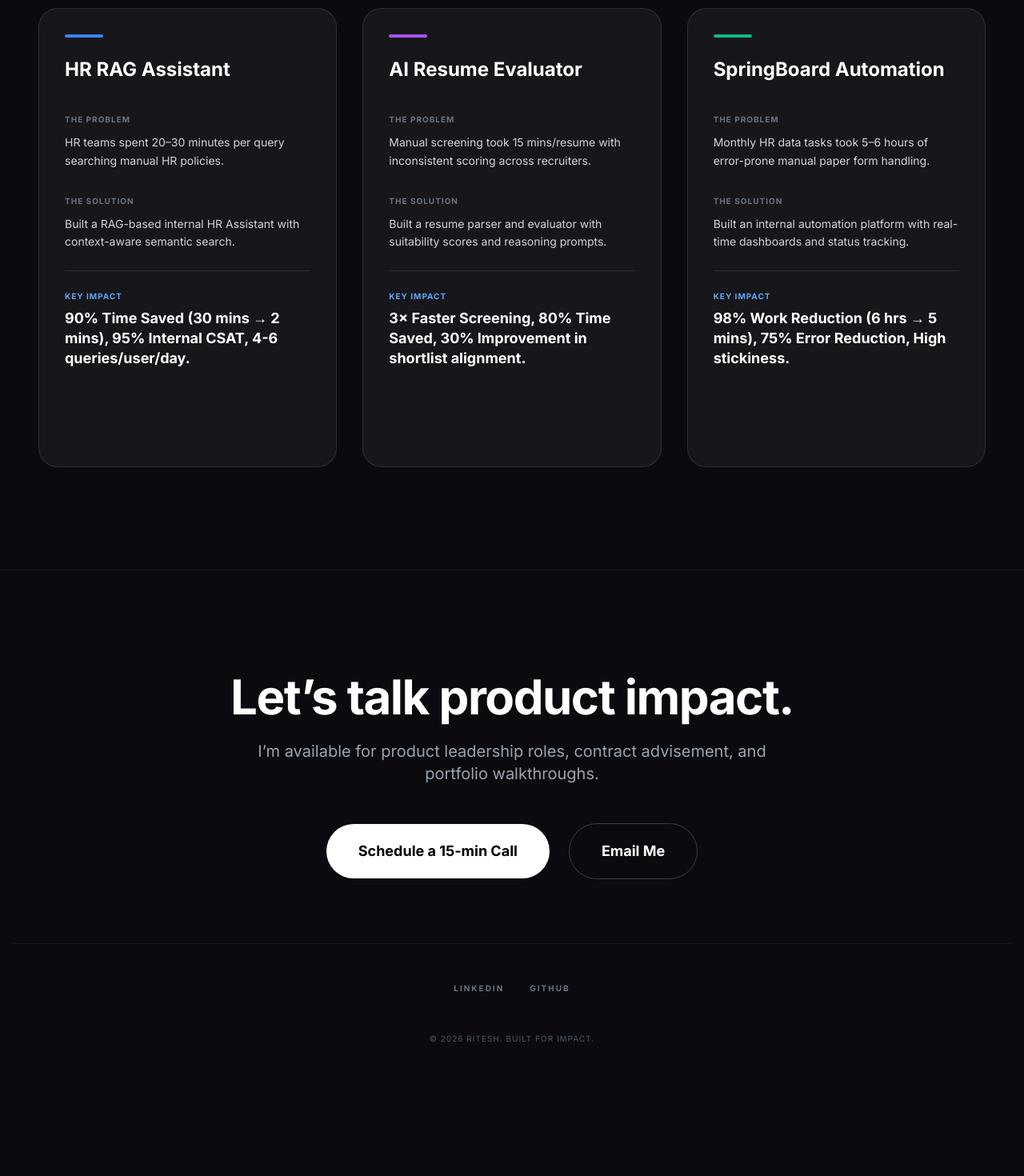
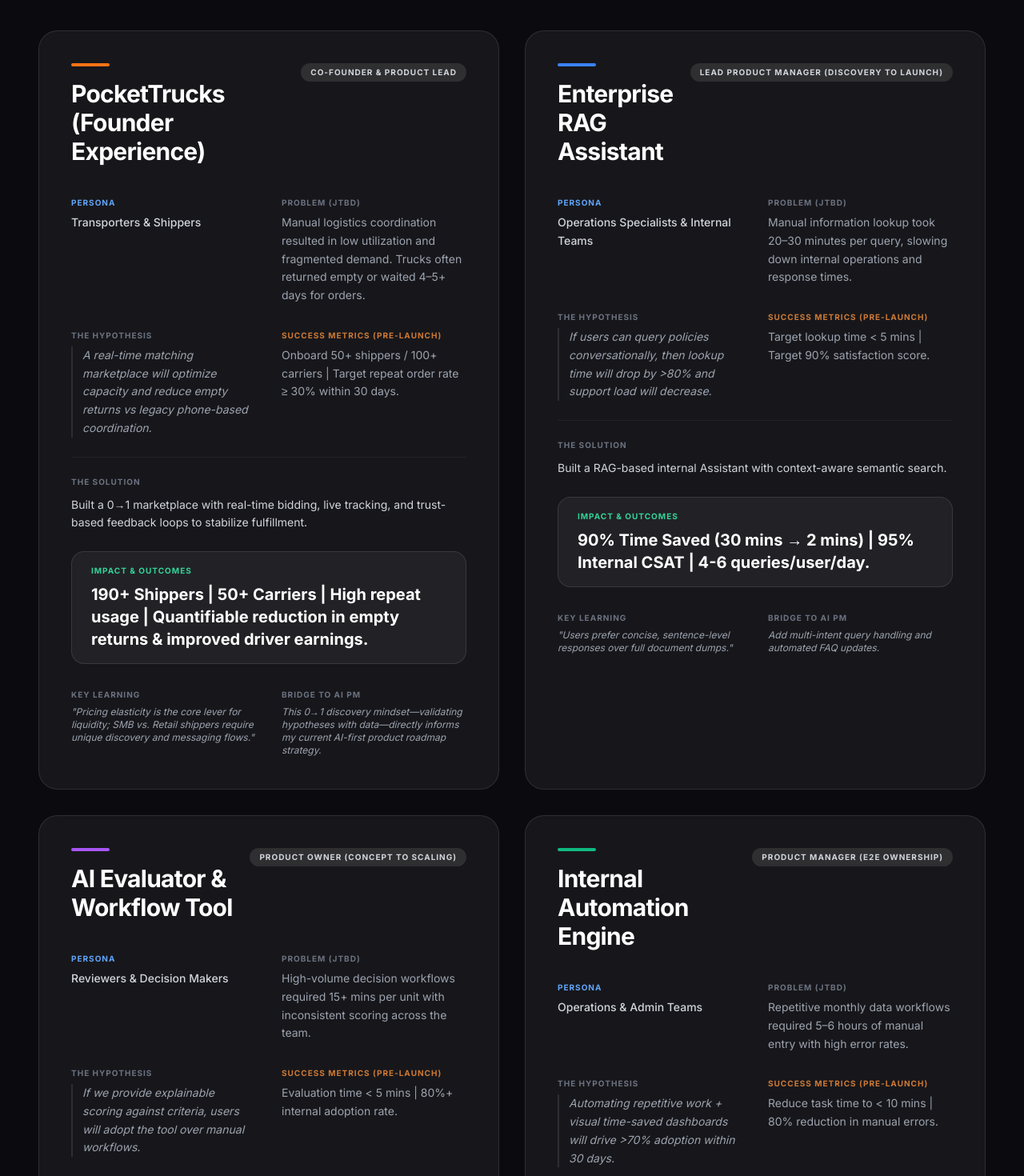
Before and after one commit to riteshnaik77/myweb, a Next.js app: page / in a window 1280 px wide. Shown: the part 6720-8190 px from the top of the page at 80% size. Before the commit the page ends 8154 px from the top, so only its background shows below. Built offline with nearby package versions, Linux system fonts and the light colour scheme.

Commit message:
Added founder exp to case studies

```diff
--- a/components/Projects.tsx
+++ b/components/Projects.tsx
@@ -4,35 +4,58 @@
 
 const projects = [
     {
-        title: "HR RAG Assistant",
-        problem: "HR teams spent 20–30 minutes per query searching manual HR policies.",
-        persona: "HR Operations Specialists",
-        hypothesis: "If employees can query policies conversationally, then lookup time and support load will decrease.",
-        solution: "Built a RAG-based internal HR Assistant with context-aware semantic search.",
-        impact: "90% Time Saved (30 mins → 2 mins), 95% Internal CSAT, 4-6 queries/user/day.",
-        learnings: "Users prefer concise, sentence-level responses over policy dumps.",
+        title: "PocketTrucks (Founder Experience)",
+        problem: "Manual logistics coordination resulted in low utilization and fragmented demand. Trucks often returned empty or waited 4–5+ days for orders.",
+        persona: "Transporters & Shippers",
+        hypothesis: "A real-time matching marketplace will optimize capacity and reduce empty returns vs legacy phone-based coordination.",
+        kpis: "Onboard 50+ shippers / 100+ carriers | Target repeat order rate ≥ 30% within 30 days.",
+        solution: "Built a 0→1 marketplace with real-time bidding, live tracking, and trust-based feedback loops to stabilize fulfillment.",
+        impact: "190+ Shippers | 50+ Carriers | High repeat usage | Quantifiable reduction in empty returns & improved driver earnings.",
+        learnings: "Pricing elasticity is the core lever for liquidity; SMB vs. Retail shippers require unique discovery and messaging flows.",
+        nextSteps: "This 0→1 discovery mindset—validating hypotheses with data—directly informs my current AI-first product roadmap strategy.",
+        role: "Co-Founder & Product Lead",
+        gradient: "from-orange-600/20 to-red-900/20",
+        accent: "bg-orange-500"
+    },
+    {
+        title: "Enterprise RAG Assistant",
+        problem: "Manual information lookup took 20–30 minutes per query, slowing down internal operations and response times.",
+        persona: "Operations Specialists & Internal Teams",
+        hypothesis: "If users can query policies conversationally, then lookup time will drop by >80% and support load will decrease.",
+        kpis: "Target lookup time < 5 mins | Target 90% satisfaction score.",
+        solution: "Built a RAG-based internal Assistant with context-aware semantic search.",
+        impact: "90% Time Saved (30 mins → 2 mins) | 95% Internal CSAT | 4-6 queries/user/day.",
+        learnings: "Users prefer concise, sentence-level responses over full document dumps.",
+        nextSteps: "Add multi-intent query handling and automated FAQ updates.",
+        role: "Lead Product Manager (Discovery to Launch)",
         gradient: "from-blue-600/20 to-indigo-900/20",
         accent: "bg-blue-500"
     },
     {
-        title: "AI Resume Evaluator",
-        problem: "Manual screening took 15 mins/resume with inconsistent scoring across recruiters.",
-        persona: "Recruiters & Hiring Managers",
-        hypothesis: "If AI can score resumes against JD criteria with explainability, then throughput and match quality increase.",
-        solution: "Built a resume parser and evaluator with suitability scores and reasoning prompts.",
-        impact: "3× Faster Screening, 80% Time Saved, 30% Improvement in shortlist alignment.",
-        learnings: "Explainability (per-criterion scores) was the key to user trust.",
+        title: "AI Evaluator & Workflow Tool",
+        problem: "High-volume decision workflows required 15+ mins per unit with inconsistent scoring across the team.",
+        persona: "Reviewers & Decision Makers",
+        hypothesis: "If we provide explainable scoring against criteria, users will adopt the tool over manual workflows.",
+        kpis: "Evaluation time < 5 mins | 80%+ internal adoption rate.",
+        solution: "Built an LLM-powered evaluator with criteria-based reasoning and automated summaries.",
+        impact: "3× Faster Throughput | 80% Time Saved | 30% Improvement in shortlist accuracy.",
+        learnings: "Explainability—showing 'how' the AI scored—was the key to user trust.",
+        nextSteps: "Add cross-archetype matching and AI-backed suggestions.",
+        role: "Product Owner (Concept to Scaling)",
         gradient: "from-purple-600/20 to-pink-900/20",
         accent: "bg-purple-500"
     },
     {
-        title: "SpringBoard Automation",
-        problem: "Monthly HR data tasks took 5–6 hours of error-prone manual paper form handling.",
-        persona: "HR Admin & Operations",
-        hypothesis: "Automating data feeds and status workflows will cut completion time and human error.",
-        solution: "Built an internal automation platform with real-time dashboards and status tracking.",
-        impact: "98% Work Reduction (6 hrs → 5 mins), 75% Error Reduction, High stickiness.",
-        learnings: "Ops automation adoption is highest when time-saved metrics are visible to the team.",
+        title: "Internal Automation Engine",
+        problem: "Repetitive monthly data workflows required 5–6 hours of manual entry with high error rates.",
+        persona: "Operations & Admin Teams",
+        hypothesis: "Automating repetitive work + visual time-saved dashboards will drive >70% adoption within 30 days.",
+        kpis: "Reduce task time to < 10 mins | 80% reduction in manual errors.",
+        solution: "Built an automation platform with real-time dashboards and status tracking.",
+        impact: "98% Work Reduction (6 hrs → 5 mins) | 75% Error Reduction | High stickiness.",
+        learnings: "Ops adoption peaks when teams can see real-time time-saved metrics.",
+        nextSteps: "Predictive scheduling and forecast modeling using historical data.",
+        role: "Product Manager (E2E Ownership)",
         gradient: "from-emerald-600/20 to-green-900/20",
         accent: "bg-emerald-500"
     }
@@ -45,11 +68,11 @@
                 <div className="mb-20">
                     <h2 className="text-4xl md:text-6xl font-bold text-white mb-6 tracking-tight">Case Studies</h2>
                     <p className="text-xl text-gray-400 max-w-2xl">
-                        Real products solving enterprise problems with measurable impact.
+                        A product-first approach to solving enterprise complexity with AI and marketplaces.
                     </p>
                 </div>
 
-                <div className="grid grid-cols-1 md:grid-cols-2 lg:grid-cols-3 gap-8">
+                <div className="grid grid-cols-1 md:grid-cols-2 gap-8">
                     {projects.map((p, i) => (
                         <motion.div
                             key={i}
@@ -57,33 +80,60 @@
                             whileInView={{ opacity: 1, y: 0 }}
                             transition={{ duration: 0.6, delay: i * 0.1 }}
                             viewport={{ once: true, margin: "-100px" }}
-                            className="group relative bg-white/5 border border-white/10 p-8 rounded-3xl overflow-hidden hover:border-white/20 transition-all hover:bg-white/[0.08]"
+                            className="group relative bg-white/5 border border-white/10 p-8 md:p-10 rounded-3xl overflow-hidden hover:border-white/20 transition-all hover:bg-white/[0.08]"
                         >
                             <div className={`absolute inset-0 bg-gradient-to-br ${p.gradient} opacity-0 group-hover:opacity-100 transition-opacity duration-700`} />
 
                             <div className="relative z-10">
-                                <div className={`w-12 h-1 ${p.accent} mb-6 rounded-full`} />
-                                <h3 className="text-2xl font-bold text-white mb-8">{p.title}</h3>
+                                <div className="flex justify-between items-start mb-8 text-left">
+                                    <div>
+                                        <div className={`w-12 h-1 ${p.accent} mb-4 rounded-full`} />
+                                        <h3 className="text-2xl md:text-3xl font-bold text-white tracking-tight">{p.title}</h3>
+                                    </div>
+                                    <span className="text-[10px] uppercase tracking-widest bg-white/10 px-3 py-1 rounded-full text-gray-300 font-bold whitespace-nowrap ml-4">
+                                        {p.role}
+                                    </span>
+                                </div>
 
-                                <div className="space-y-6">
-                                    <div className="space-y-2">
-                                        <span className="text-[10px] uppercase tracking-widest text-gray-500 font-bold">The Problem</span>
-                                        <p className="text-sm text-gray-300 leading-relaxed">{p.problem}</p>
+                                <div className="grid grid-cols-1 md:grid-cols-2 gap-x-8 gap-y-6 text-left">
+                                    <div className="space-y-1">
+                                        <span className="text-[10px] uppercase tracking-widest text-blue-400 font-bold">Persona</span>
+                                        <p className="text-sm text-gray-300 leading-relaxed font-medium">{p.persona}</p>
                                     </div>
 
-                                    <div className="space-y-2">
+                                    <div className="space-y-1">
+                                        <span className="text-[10px] uppercase tracking-widest text-gray-500 font-bold">Problem (JTBD)</span>
+                                        <p className="text-sm text-gray-400 leading-relaxed">{p.problem}</p>
+                                    </div>
+
+                                    <div className="space-y-1">
+                                        <span className="text-[10px] uppercase tracking-widest text-gray-500 font-bold">The Hypothesis</span>
+                                        <p className="text-sm text-gray-400 leading-relaxed italic border-l-2 border-white/10 pl-3">{p.hypothesis}</p>
+                                    </div>
+
+                                    <div className="space-y-1">
+                                        <span className="text-[10px] uppercase tracking-widest text-orange-400/80 font-bold">Success Metrics (Pre-launch)</span>
+                                        <p className="text-sm text-gray-400 leading-relaxed">{p.kpis}</p>
+                                    </div>
+
+                                    <div className="md:col-span-2 space-y-2 pt-4 border-t border-white/5">
                                         <span className="text-[10px] uppercase tracking-widest text-gray-500 font-bold">The Solution</span>
                                         <p className="text-sm text-gray-300 leading-relaxed">{p.solution}</p>
                                     </div>
 
-                                    <div className="pt-6 border-t border-white/10">
-                                        <span className="text-[10px] uppercase tracking-widest text-blue-400 font-bold mb-2 block">Key Impact</span>
-                                        <p className="text-lg font-bold text-white leading-snug">{p.impact}</p>
+                                    <div className="md:col-span-2 py-4 px-6 bg-white/5 rounded-2xl border border-white/10">
+                                        <span className="text-[10px] uppercase tracking-widest text-emerald-400 font-bold mb-2 block">Impact & Outcomes</span>
+                                        <p className="text-lg md:text-xl font-bold text-white leading-tight">{p.impact}</p>
                                     </div>
 
-                                    <div className="opacity-0 group-hover:opacity-100 transition-opacity duration-500 pt-4">
-                                        <span className="text-[10px] uppercase tracking-widest text-gray-500 font-bold mb-1 block">Learning</span>
+                                    <div className="space-y-1">
+                                        <span className="text-[10px] uppercase tracking-widest text-gray-500 font-bold">Key Learning</span>
                                         <p className="text-xs text-gray-400 italic">"{p.learnings}"</p>
+                                    </div>
+
+                                    <div className="space-y-1">
+                                        <span className="text-[10px] uppercase tracking-widest text-gray-500 font-bold">Bridge to AI PM</span>
+                                        <p className="text-xs text-gray-400 italic">{p.nextSteps}</p>
                                     </div>
                                 </div>
                             </div>
```
